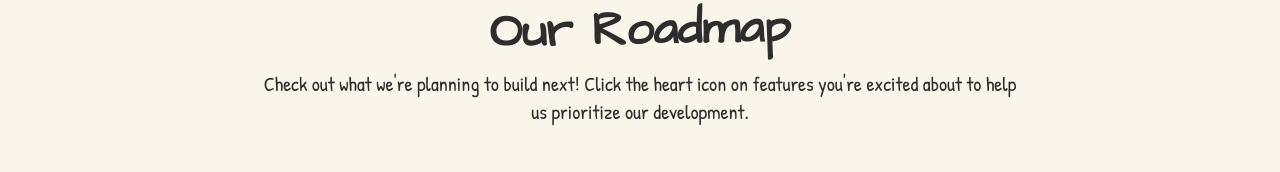
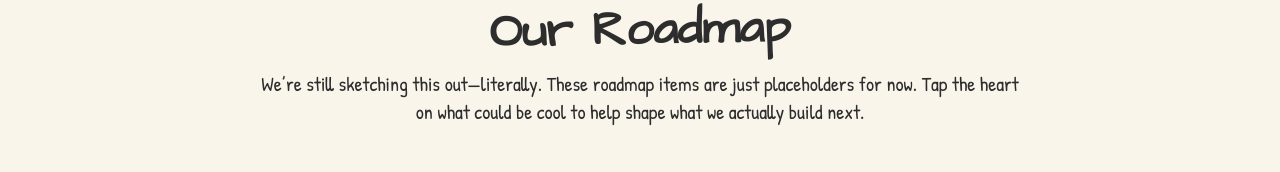
Before and after one commit to ruark-xyz/sketchyAF-app, a React (Vite) app: page /roadmap in a window 1280 px wide. Shown: the part 212-384 px from the top of the page. Built offline with nearby package versions, Linux system fonts and the light colour scheme.

Commit message:
Updated Roadmap.tsx

```diff
--- a/src/pages/Roadmap.tsx
+++ b/src/pages/Roadmap.tsx
@@ -131,8 +131,7 @@ const Roadmap: React.FC = () => {
               Our Roadmap
             </h1>
             <p className="text-dark text-xl font-body max-w-3xl mx-auto">
-              Check out what we're planning to build next! Click the heart icon on features
-              you're excited about to help us prioritize our development.
+              We’re still sketching this out—literally. These roadmap items are just placeholders for now. Tap the heart on what could be cool to help shape what we actually build next.
             </p>
           </motion.div>
 
```
